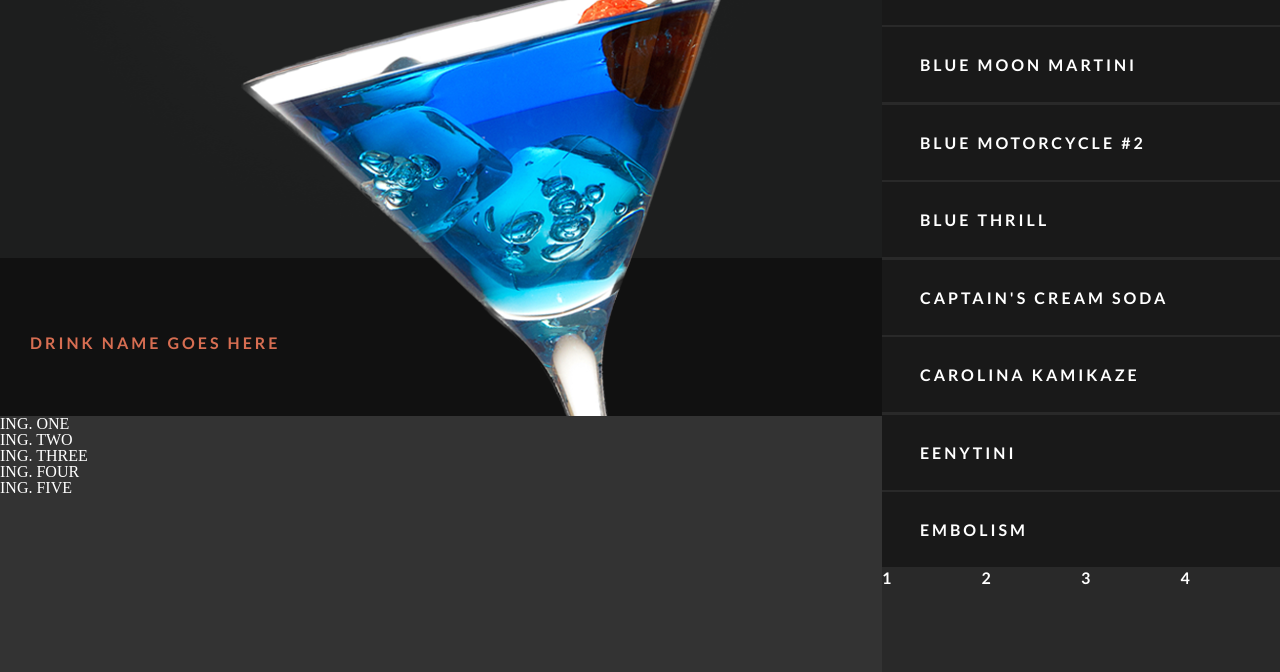
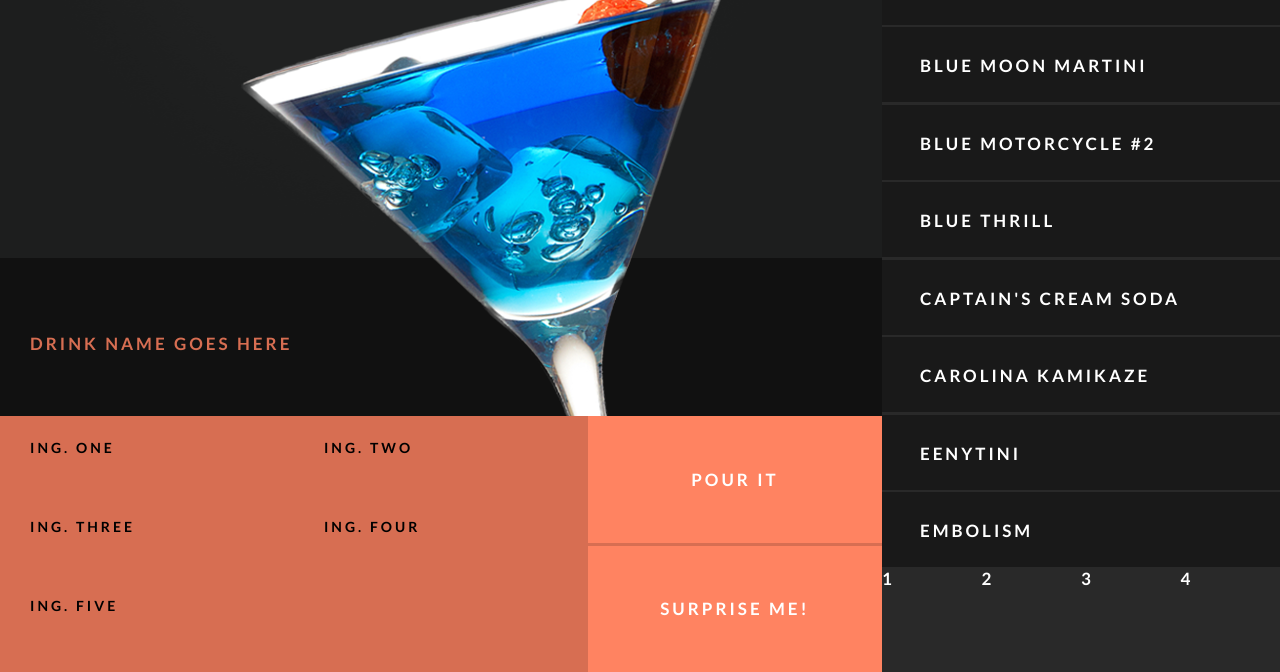
Before and after one commit to tadgh/Drinkatron, a plain HTML site: page BT - UI/index.html in a window 1280 px wide. Shown: the part 128-800 px from the top of the page. Drawn offline with Linux system fonts and the light colour scheme.

Commit message:
Positioning and CSS hover effects added

```diff
--- a/BT - UI/css/bt-style.css
+++ b/BT - UI/css/bt-style.css
@@ -10,6 +10,7 @@ blockquote:before,blockquote:after,q:before,q:after { content:'';content:none; }
 ins { text-decoration:none; }
 del { text-decoration:line-through; }
 table { border-collapse:collapse;border-spacing:0; }
+button {background :none;border:none;font-family: 'Lato', sans-serif;letter-spacing:3px;font-size:100%;}
 
 
 /* Reset default styles */
@@ -20,6 +21,7 @@ table { border-collapse:collapse;border-spacing:0; }
 html, body, #interface, .ui-left, .ui-right {
 	height:100%;
 	min-height:100%;
+	font-size: 17px;
 }
 
 body {
@@ -44,8 +46,18 @@ img { max-height: 100%; }
 	background: #333;
 	float:left;
 	width: 68.9%;
+	font-family: 'Lato', sans-serif;
+	letter-spacing:3px;
+	max-height:800px;
+	overflow:hidden;
 
 
+}
+
+.bt-logo{
+	top:0px;
+	left:0px;
+	position:fixed;
 }
 
 .d-preview{
@@ -73,8 +85,8 @@ img { max-height: 100%; }
 }
 
 .d-head p{
-	font-family: 'Lato', sans-serif;
-	letter-spacing:3px;
+
+
 	padding: 77px 0 0 30px;
 	color: #d76e52;
 
@@ -83,6 +95,47 @@ img { max-height: 100%; }
 .d-control{
 	float:left;
 	height: 256px;
+	background: #d76e52;
+	width:66.67%;
+}
+
+.d-control li{
+	color: #000;
+	width:50%;
+	float:left;
+
+}
+
+.d-control p{
+	margin: 25px 0 40px 30px;
+	font-size: 14px;
+
+}
+
+.d-selection{
+	width: 33.33%;
+	float: left;
+	background: #d76e52;
+}
+
+.d-selection button{
+	width:100%;
+	height:126.5px;
+	color:#fff;
+	background: #ff8361;
+	margin:  0 0 3px 0;
+	cursor: pointer;
+
+	/* sexy fade effect */
+	-o-transition: background .25s ease-in;
+  	-ms-transition: background .25s ease-in;
+  	-moz-transition: background .25s ease-in;
+  	-webkit-transition: background .25s ease-in;
+ 	 transition: background .25s ease-in;
+}
+
+.d-selection button:hover{
+	background:#fea58c;
 }
 
 .ui-right {
@@ -102,7 +155,19 @@ img { max-height: 100%; }
 	height: 75px;
 	background: #191919;
 	margin:  0 0 2.5px 0;
+	cursor: pointer;
 
+	/* sexy fade effect */
+	-o-transition: background .25s ease-in;
+  	-ms-transition: background .25s ease-in;
+  	-moz-transition: background .25s ease-in;
+  	-webkit-transition: background .25s ease-in;
+ 	 transition: background .25s ease-in;
+
+}
+
+.d-list li:hover{
+background: #ff8361 ;
 }
 
 .d-list p{
@@ -114,7 +179,7 @@ img { max-height: 100%; }
 }
 
 .d-list-nav li{
-width: 25%;
-height:	120px;
-float: left;
+	width: 25%;
+	height:	120px;
+	float: left;
 }
--- a/BT - UI/index.html
+++ b/BT - UI/index.html
@@ -19,6 +19,8 @@
 
 	<div class="ui-left">
 
+        <img class="bt-logo" src="images/bt-logo.png"/>
+
 		<div class="d-preview">
 
         <ul>
@@ -38,15 +40,21 @@
         <div class="d-control">
 
             <ul>
-                <li>ING. ONE</li>
-                <li>ING. TWO</li>
-                <li>ING. THREE</li>
-                <li>ING. FOUR</li>
-                <li>ING. FIVE</li>
+                <li><p>ING. ONE</p></li>
+                <li><p>ING. TWO</p></li>
+                <li><p>ING. THREE</p></li>
+                <li><p>ING. FOUR</p></li>
+                <li><p>ING. FIVE</p></li>
             </ul>
 
 
-        </div><!-- /end .d-preview -->
+        </div><!-- /end .d-control -->
+
+        <div class="d-selection">
+        	<button onclick="Javascript: alert('Pouring meow')">POUR IT</button>
+            <button onclick="Javascript: alert ('I too like to live dangerously')">SURPRISE ME!</button>
+        </div>
+
      </div><!-- /end .ui-left -->
 
 
```
Also changed, not shown: BT - UI/images/bt-logo.png (added), 2 other files.
